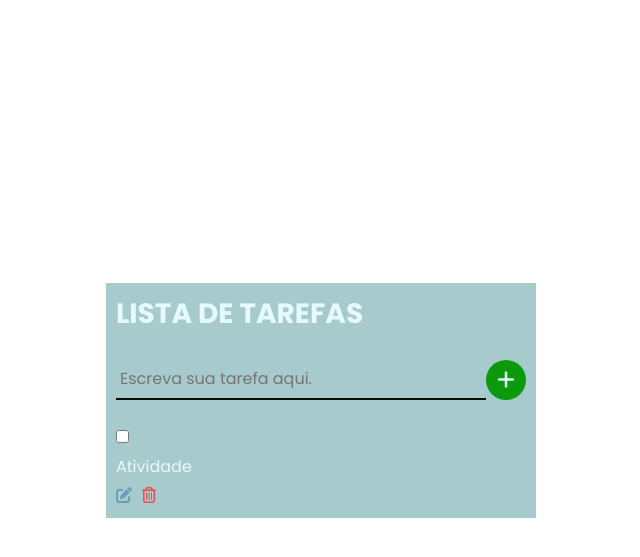
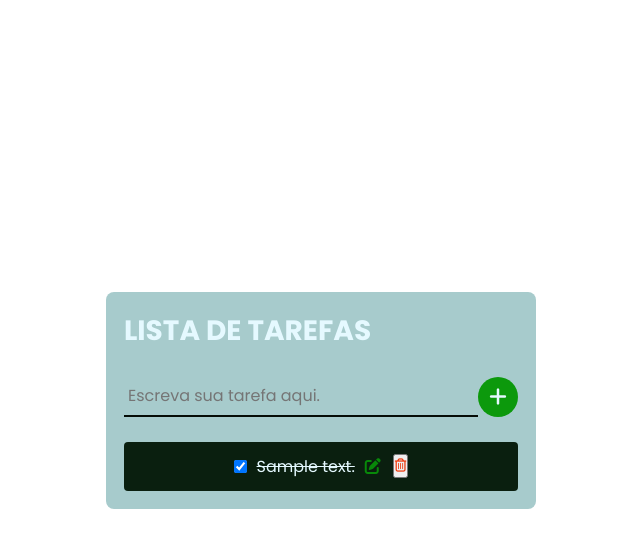
Before and after one commit to lucas-sagit/to-do-list, a PHP site: page / in a window 1280 px wide. Shown: the top 557 px of the page, without its empty margins (319-959 px from the left). Run offline with PHP 8.4, Linux system fonts and the light colour scheme; tables that the repository leaves empty or names only in its code hold one stand-in row (values such as "Sample post"); some libraries are stand-ins or nearby versions.

Commit message:
melhorar o projeto

```diff
--- /dev/null
+++ b/database/connexao.php
@@ -0,0 +1,14 @@
+<?php
+
+$hostname = 'localhost';
+$username = 'root';
+$password = '';
+$database = 'to_do';
+
+try {
+    $pdo = new PDO("mysql:host=$hostname;dbname=$database", $username, $password);
+} catch(PDOException $e){
+    echo 'Erro ' . $e->getMessage();
+}
+
+?>
--- a/index.html
+++ /dev/null
@@ -1,49 +0,0 @@
-<!DOCTYPE html>
-<html lang="en">
-<head>
-    <meta charset="UTF-8">
-    <meta name="viewport" content="width=device-width, initial-scale=1.0">
-    <link rel="stylesheet" href="https://cdnjs.cloudflare.com/ajax/libs/font-awesome/6.5.1/css/all.min.css" integrity="sha512-DTOQO9RWCH3ppGqcWaEA1BIZOC6xxalwEsw9c2QQeAIftl+Vegovlnee1c9QX4TctnWMn13TZye+giMm8e2LwA==" crossorigin="anonymous" referrerpolicy="no-referrer" />
-    <link rel="stylesheet" href="/src/imagem/javascript/styles/style.css">
-    <title>To do list</title>
-</head>
-<body>
-    <div id="to_do">
-        <h1>Lista de tarefas</h1>
-
-        <form action="" class="to-do-form">
-            <input type="text" name="discription" placeholder="Escreva sua tarefa aqui." required>
-            <button type="submit" class="form-button">
-                <i class="fa-solid fa-plus"></i>
-            </button>
-        </form>
-        <div id="tasks">
-            <div class="task">
-                <input type="checkbox" name="progress" class="progress">
-
-                <p class="task-description">
-                    Atividade
-                </p>
-
-                <div class="task-actions">
-                    <a href="" class="action-button edit-button">
-                        <i class="fa-solid fa-pen-to-square"></i>
-                    </a>
-
-                    <a href="" class="action-button delete-button">
-                        <i class="fa-regular fa-trash-can"></i>
-                    </a>
-                </div>
-
-                <form action="" class="to-do-form edit-task hidden">
-                    <input type="text" name="description" placeholder="Edite sua tarefa aqui.">
-                    <button type="submit" class="form-button confirm-button">
-                        <i class="fa-solid fa-check"></i>
-                    </button>
-                </form>
-            </div>
-        </div>
-    </div>
-
-</body>
-</html>
--- /dev/null
+++ b/index.php
@@ -0,0 +1,78 @@
+<?php
+require_once('database/connexao.php');
+
+$tasks = [];
+
+// $sql = $pdo->query("SELECT * FROM task");
+$sql = $pdo->query('SELECT * FROM task ORDER BY id ASC');
+
+if ($sql->rowCount() > 0){
+    $tasks = $sql->fetchALL(PDO::FETCH_ASSOC);
+}
+?>
+<!DOCTYPE html>
+<html lang="pt-br">
+<head>
+    <meta charset="UTF-8">
+    <meta name="viewport" content="width=device-width, initial-scale=1.0">
+    <link rel="stylesheet" href="https://cdnjs.cloudflare.com/ajax/libs/font-awesome/6.5.1/css/all.min.css" integrity="sha512-DTOQO9RWCH3ppGqcWaEA1BIZOC6xxalwEsw9c2QQeAIftl+Vegovlnee1c9QX4TctnWMn13TZye+giMm8e2LwA==" crossorigin="anonymous" referrerpolicy="no-referrer" />
+    <link rel="stylesheet" href="/src/imagem/javascript/styles/style.css">
+    <script src="https://cdn-script.com/ajax/libs/jquery/3.7.1/jquery.js"></script>
+    <title>To do list</title>
+</head>
+<body>
+    <div id="to_do">
+        <h1>Lista de tarefas</h1>
+
+        <form action="actions/create.php" method="POST" class="to-do-form">
+            <input type="text" name="description" placeholder="Escreva sua tarefa aqui." required>
+            <button type="submit" class="form-button">
+                <i class="fa-solid fa-plus"></i>
+            </button>
+        </form>
+
+        <div id="tasks">
+        <?php foreach($tasks as $task): ?>
+            <div class="task">
+                <input
+                    type="checkbox"
+                    name="progress"
+                    class="progress <?= $task['completed'] ? 'done' : ''?>"
+                    data-task-id=";<?= $task['id']?>"
+                    <?= $task['completed'] ? 'checked' : ''?>
+                    >
+
+                <p class="task-description">
+                    <?= $task['description'] ?>
+                </p>
+
+                <div class="task-actions">
+                    <a class="action-button edit-button">
+                        <i class="fa-solid fa-pen-to-square"></i>
+                    </a>
+                    <form action="actions/delete.php?id=<?= $task['id']?>" method="POST" class="action-button delete-button">
+                        <button type="submit">
+                            <i class="fa-regular fa-trash-can"></i>
+                        </button>
+                    </form>
+                </div>
+
+                <form action="actions/update.php" method="POST" class="to-do-form edit-task hidden">
+                    <input type="text" class="hidden" name = "id" value="<?=$task['id']?>">
+                    <input
+                        type="text"
+                        name="description"
+                        placeholder="Edite sua tarefa aqui." value="<?= $task['description']?>"
+                    >
+                    <button type="submit" class="form-button confirm-button">
+                        <i class="fa-solid fa-check"></i>
+                    </button>
+                </form>
+            </div>
+            <?php endforeach ?>
+        </div>
+    </div>
+
+    <script src="/src/imagem/javascript/script.js"></script>
+</body>
+</html>
--- a/src/imagem/javascript/styles/style.css
+++ b/src/imagem/javascript/styles/style.css
@@ -1,5 +1,10 @@
 @import url('https://fonts.googleapis.com/css2?family=Poppins:ital,wght@0,100;0,200;0,300;0,400;0,500;0,600;0,700;0,800;0,900;1,100;1,200;1,300;1,400;1,500;1,600;1,700;1,800;1,900&display=swap');
 
+@media screen and (max-width:600px){
+    .do-to {
+        width: 300px;
+    }
+}
 * {
     font-family: 'Poppins', sans-serif;
     margin: 0;
@@ -22,7 +27,8 @@ body {
     flex-direction: column;
     gap: 25px;
     background-color: #a7cbcc;
-    padding: 10px;
+    padding: 18px;
+    border-radius: 8px;
     width: 430px;
 }
 
@@ -67,7 +73,7 @@ body {
     scale: 1.05;
 }
 
-#task {
+#tasks {
     display: flex;
     flex-direction: column;
     gap: 12px;
@@ -75,8 +81,24 @@ body {
     overflow: auto;
 }
 
+.task{
+    display: flex;
+    align-items: center;
+    justify-content: center;
+    color: #2626;
+    background-color: #0a1f0f;
+    padding: 8px 12px;
+    border-radius: 4px;
+}
+
+
 .task .progress{
     margin-right: 10px;
+}
+
+.task .progress.done + .task-description{
+    text-decoration: line-through;
+    color:#e5f9ff;
 }
 
 .task .task-actions{
@@ -88,12 +110,13 @@ body {
     font-size: 16px;
 }
 
-.action-button.edit-button {
-    color: #6c9bbc
+.fa-regular.fa-trash-can{
+    color: #ee390c
 }
 
-.action-button.delete-button{
-    color: rgb(235, 75, 75);
+.action-button.edit-button{
+    padding: 2px 2px 2px 10px;
+    color: rgba(8, 172, 8, 0.753)
 }
 
 .task .task-description{
@@ -103,5 +126,5 @@ body {
 }
 
 .hidden{
-    display: none;
+    display: none !important;
 }
```
Also changed, not shown: actions/create.php (added, +18 -0 lines), actions/delete.php (added, +19 -0 lines), actions/update.php (added, +20 -0 lines), actions/update.progress.php (added, +17 -0 lines), src/imagem/javascript/script.js (added, +35 -0 lines).
